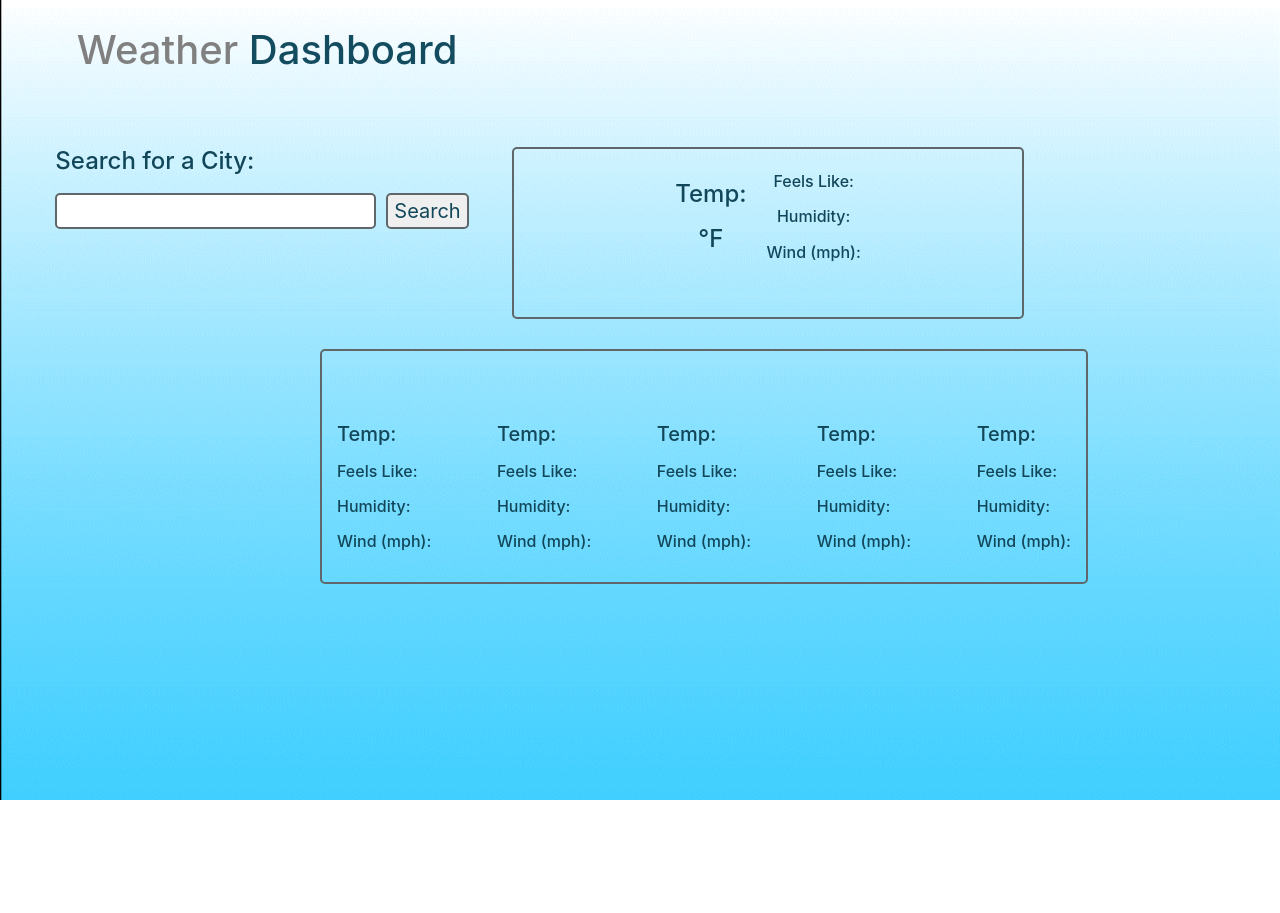
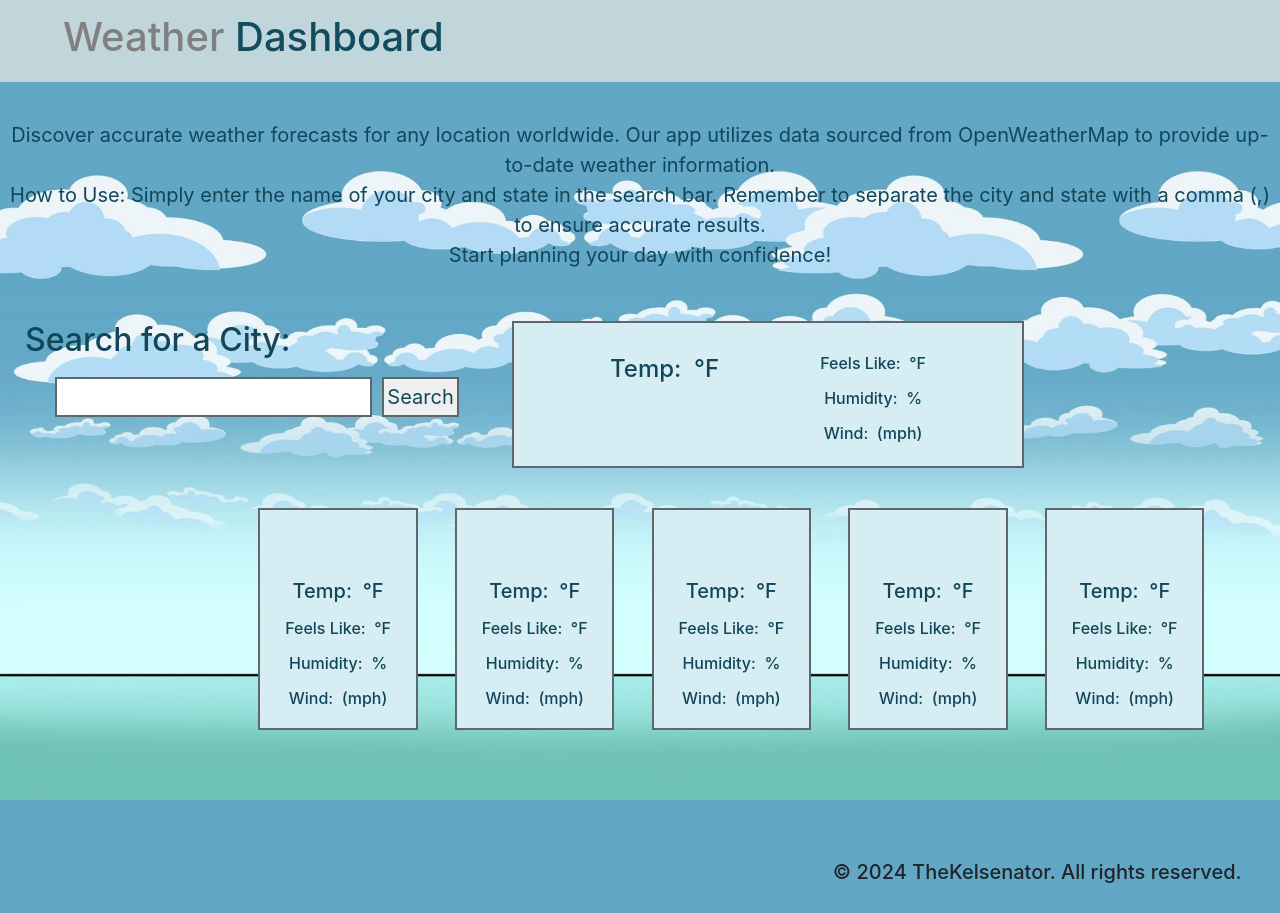
Before and after one commit to TheKelsenator/Server-Side-API-Weather-Dashboard-06, a plain HTML site: page index.html in a window 1280 px wide. Before the commit the page ends 800 px from the top, so only its background shows below. Drawn offline with nearby package versions, Linux system fonts and the light colour scheme.

Commit message:
update css and readME

```diff
--- a/assets/style.css
+++ b/assets/style.css
@@ -1,9 +1,11 @@
 * {
+  margin: 0;
+  padding: 0;
   box-sizing: border-box;
 }
 
 body {
-  background-image: url('../images/gradient-background.gif');
+  background-image: url('../images/weather-background.jpg');
   background-repeat: no-repeat;
   background-attachment: fixed;
   background-size: 100%;
@@ -15,16 +17,25 @@ main {
 
 header {
   display: flex;
-  margin-left: 4%;
-  padding: 2%;
+  padding: 1%;
+  width: 100%;
+  background-color: #c1d6db;
 }
 
 .weather {
   color: grey;
+  margin-left: 4%;
 }
 
 .dashboard {
   color: #134b5f;
+}
+
+.app-description {
+  font-size: 20px;
+  font-weight: 400;
+  text-align: center;
+  margin: 3% 0 4% 0;
 }
 
 h4.city {
@@ -43,24 +54,21 @@ h4.city {
   font-size: 20px;
   margin-right: 10px;
   border: 2px solid #5f676a;
-  border-radius: 5px;
 }
 
 #search-button {
   font-size: 20px;
   color: #124659;
   border: 2px solid #5f676a;
-  border-radius: 5px;
 }
 
 #history li button {
   display: flex;
   flex: column;
-  font-size: 24px;
+  font-size: 20px;
   color: #124659;
   background-color: #e9f0f3;
   border: 2px solid #5f676a;
-  border-radius: 5px;
   margin: 2% 0 2% 9%;
 }
 
@@ -77,6 +85,10 @@ h4.city {
   margin-left: 15px;
 }
 
+button {
+  padding: .75%;
+}
+
 .city {
   margin-left: 10px;
 }
@@ -85,42 +97,50 @@ h4.city {
   display: flex;
   float: center;
   justify-content: space-between;
+  background-color: #d6eef3;
   width: 40%;
   margin: 15px;
   margin-top: 40px;
   margin-left: 40%;
   padding: 15px;
   border: 2px solid #5f676a;
-  border-radius: 5px;
 }
 
 .current-info {
   display: flex;
-  justify-content: center;
+  justify-content: space-evenly;
   width: 100%;
 }
 
 .current-info-left {
   display: column;
+  text-align: center;
 }
 
 .current-info-right {
   display: column;
+  text-align: center;
   padding-left: 20px;
 }
 
 .forcast-container {
   display: flex;
+  position: relative;
   flex: column;
-  float: right;
-  justify-content: space-between;
-  width: 60%;
+  justify-content: right;
+  margin: 0 3% 5% 0;
+}
+
+.card-1, .card-2, .card-3, .card-4, .card-5 {
+  text-align: center;
+  background-color: #d6eef3;
   border: 2px solid #5f676a;
-  border-radius: 5px;
-  margin: 15px;
-  margin-right: 15%;
-  padding: 15px;
-  margin-bottom: 40px;
+  padding: 1% 2% 1% 2%;
+  margin: 2% 3% 4% 0;
+}
+
+.bottom-card-text {
+  margin-top: 15%;
 }
 
 .footer {
--- a/index.html
+++ b/index.html
@@ -16,8 +16,26 @@
     </header>
 
     <main>
+      <div class="app-description">
+        <a>Discover accurate weather forecasts for any location worldwide.
+          Our app utilizes data sourced from OpenWeatherMap to provide
+          up-to-date weather information.
+        </a>
+        <br />
+        <a>
+          How to Use:
+          Simply enter the name of your city and state in the search bar.
+          Remember to separate the city and state with a comma (,) to ensure
+          accurate results.
+        </a>
+        <br />
+        <a>
+          Start planning your day with confidence!
+        </a>
+      </div>
+
       <div class="left-side">
-        <h4 class="city">Search for a City:</h4>
+        <h2 class="city">Search for a City:</h2>
         <div class="search">
           <input type="text" id="search-bar">
           <button id="search-button">Search</button>
@@ -27,21 +45,23 @@
         </div>
       </div>
 
-      <div class="weather-container text-center">
+      <div class="weather-container">
         <div class="current-info">
           <div class="current-info-left">
             <div>
-              <h4><p class="date"></p></h4>
+              <h2 class="cityName"></h2>
             </div>
-            <h4>Temp:<p class="temp"></p>&deg;F</h4>
-            <img class="icon">
-            <h6><p class="description"></p></h6>
+            <div>
+              <h4 class="bottom-card-text">Temp: &nbsp<span class="temp"></span>&deg;F</h4>
+              <img class="icon">
+              <h6><p class="description"></p></h6>
+            </div>
           </div>
           <div class="current-info-right">
-            <h3 class="cityName"></h3>
-            <h6>Feels Like: <p class="feels-like"></p></h6>
-            <h6>Humidity: <p class="humidity"></p></h6>
-            <h6>Wind (mph): <p class="wind"></p></h6>
+            <h4><p class="date"></p></h4>
+            <h6 class="bottom-card-text">Feels Like: &nbsp<span class="feels-like"></span>&deg;F</h6>
+            <h6 class="bottom-card-text">Humidity: &nbsp<span class="humidity"></span>%</h6>
+            <h6 class="bottom-card-text">Wind: &nbsp<span class="wind"></span>(mph)</h6>
           </div>
         </div>
       </div>
@@ -51,59 +71,59 @@
           <h4><p class="date-1"></p></h4>
           <img class="icon-1">
           <h6><p class="description-1"></p></h6>
-          <h5>Temp: <p class="temp-1"></p></h5>
-          <h6>Feels Like: <p class="feels-like-1"></p></h6>
-          <h6>Humidity: <p class="humidity-1"></p></h6>
-          <h6>Wind (mph): <p class="wind-1"></p></h6>
+          <h5>Temp: &nbsp<span class="temp-1"></span>&deg;F</h5>
+          <h6 class="bottom-card-text">Feels Like: &nbsp<span class="feels-like-1"></span>&deg;F</h6>
+          <h6 class="bottom-card-text">Humidity: &nbsp<span class="humidity-1"></span>%</h6>
+          <h6 class="bottom-card-text">Wind: &nbsp<span class="wind-1"></span>(mph)</h6>
         </div>
         <div class="card-2">
           <h4><p class="date-2"></p></h4>
           <img class="icon-2">
           <h6><p class="description-2"></p></h6>
-          <h5>Temp: <p class="temp-2"></p></h5>
-          <h6>Feels Like: <p class="feels-like-2"></p></h6>
-          <h6>Humidity: <p class="humidity-2"></p></h6>
-          <h6>Wind (mph): <p class="wind-2"></p></h6>
+          <h5>Temp: &nbsp<span class="temp-2"></span>&deg;F</h5>
+          <h6 class="bottom-card-text">Feels Like: &nbsp<span class="feels-like-2"></span>&deg;F</h6>
+          <h6 class="bottom-card-text">Humidity: &nbsp<span class="humidity-2"></span>%</h6>
+          <h6 class="bottom-card-text">Wind: &nbsp<span class="wind-2"></span>(mph)</h6>
         </div>
         <div class="card-3">
           <h4><p class="date-3"></p></h4>
           <img class="icon-3">
           <h6><p class="description-3"></p></h6>
-          <h5>Temp: <p class="temp-3"></p></h5>
-          <h6>Feels Like: <p class="feels-like-3"></p></h6>
-          <h6>Humidity: <p class="humidity-3"></p></h6>
-          <h6>Wind (mph): <p class="wind-3"></p></h6>
+          <h5>Temp: &nbsp<span class="temp-3"></span>&deg;F</h5>
+          <h6 class="bottom-card-text">Feels Like: &nbsp<span class="feels-like-3"></span>&deg;F</h6>
+          <h6 class="bottom-card-text">Humidity: &nbsp<span class="humidity-3"></span>%</h6>
+          <h6 class="bottom-card-text">Wind: &nbsp<span class="wind-3"></span>(mph)</h6>
         </div>
         <div class="card-4">
           <h4><p class="date-4"></p></h4>
           <img class="icon-4">
           <h6><p class="description-4"></p></h6>
-          <h5>Temp: <p class="temp-4"></p></h5>
-          <h6>Feels Like: <p class="feels-like-4"></p></h6>
-          <h6>Humidity: <p class="humidity-4"></p></h6>
-          <h6>Wind (mph): <p class="wind-4"></p></h6>
+          <h5>Temp: &nbsp<span class="temp-4"></span>&deg;F</h5>
+          <h6 class="bottom-card-text">Feels Like: &nbsp<span class="feels-like-4"></span>&deg;F</h6>
+          <h6 class="bottom-card-text">Humidity: &nbsp<span class="humidity-4"></span>%</h6>
+          <h6 class="bottom-card-text">Wind: &nbsp<span class="wind-4"></span>(mph)</h6>
         </div>
         <div class="card-5">
           <h4><p class="date-5"></p></h4>
           <img class="icon-5">
           <h6><p class="description-5"></p></h6>
-          <h5>Temp: <p class="temp-5"></p></h5>
-          <h6>Feels Like: <p class="feels-like-5"></p></h6>
-          <h6>Humidity: <p class="humidity-5"></p></h6>
-          <h6>Wind (mph): <p class="wind-5"></p></h6>
+          <h5>Temp: &nbsp<span class="temp-5"></span>&deg;F</h5>
+          <h6 class="bottom-card-text">Feels Like: &nbsp<span class="feels-like-5"></span>&deg;F</h6>
+          <h6 class="bottom-card-text">Humidity: &nbsp<span class="humidity-5"></span>%</h6>
+          <h6 class="bottom-card-text">Wind: &nbsp<span class="wind-5"></span>(mph)</h6>
         </div>
       </div>
 
 
     </main>
 
-    <!-- <footer class="footer">
+    <footer class="footer">
       <div class="text-center">
         <p>
-          <h5>Made with 💛 by <a href="https://github.com/TheKelsenator">The Kelsenator</a></h5>
+          <h5>&copy; 2024 TheKelsenator. All rights reserved.</h5>
         </p>
       </div>
-    </footer> -->
+    </footer>
 
     <script
       src="https://cdn.jsdelivr.net/npm/dayjs@1.11.3/dayjs.min.js"
```
Also changed, not shown: images/Screenshot (06).png (deleted), images/Screenshot (108).png (added), images/Screenshot (109).png (added), images/gradient-background.gif (deleted), images/weather-background.jpg (added), 1 other file.
